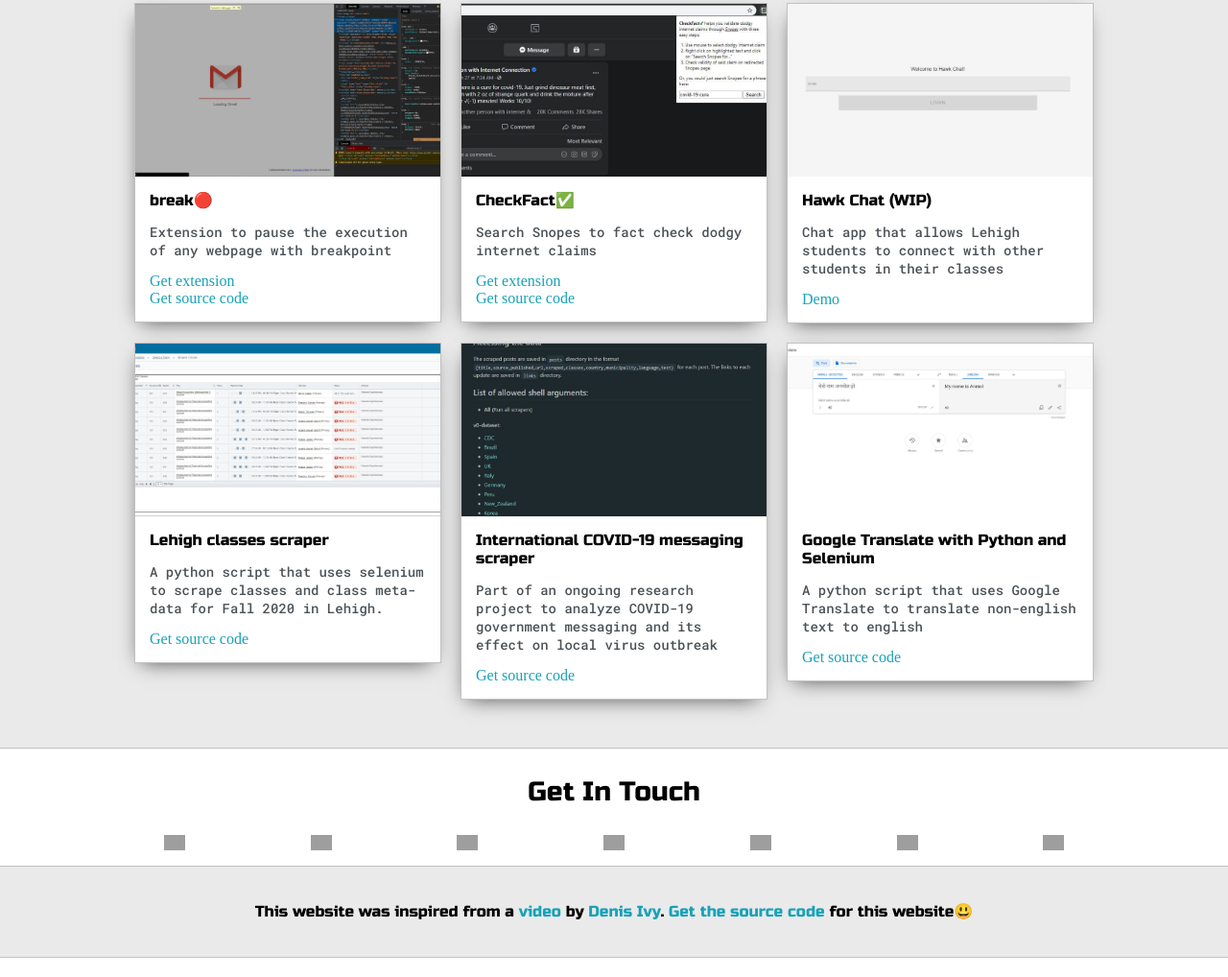
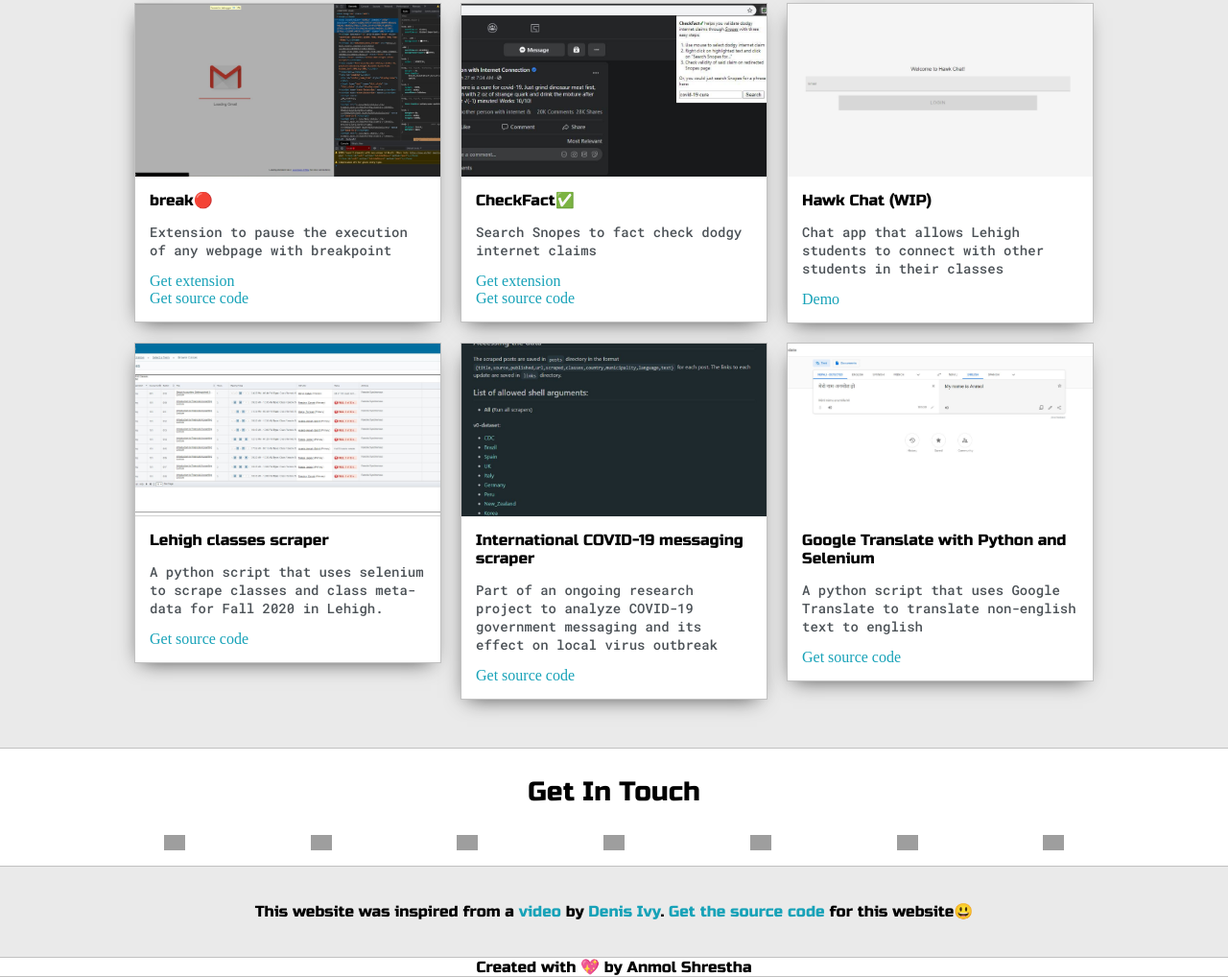
Before and after one commit to anmolshres/anmolshres, a plain HTML site: page personal_website/index.html in a window 1280 px wide. Shown: the part 1742-2760 px from the top of the page at 96% size. Drawn offline with Linux system fonts and the light colour scheme; grey boxes are pictures that could not be loaded.

Commit message:
add footer to site

```diff
--- a/personal_website/default.css
+++ b/personal_website/default.css
@@ -355,7 +355,7 @@ h6 {
   justify-content: space-evenly;
 }
 
-#footer {
+#footer,footer {
 	text-align: center;
 }
 
--- a/personal_website/index.html
+++ b/personal_website/index.html
@@ -537,6 +537,10 @@
       </div>
     </section>
 
+    <section class="s2">
+      <footer><strong>Created with 💖 by Anmol Shrestha</strong></footer>
+    </section>
+
     <script type="text/javascript" src="script.js"></script>
   </body>
 </html>
```
